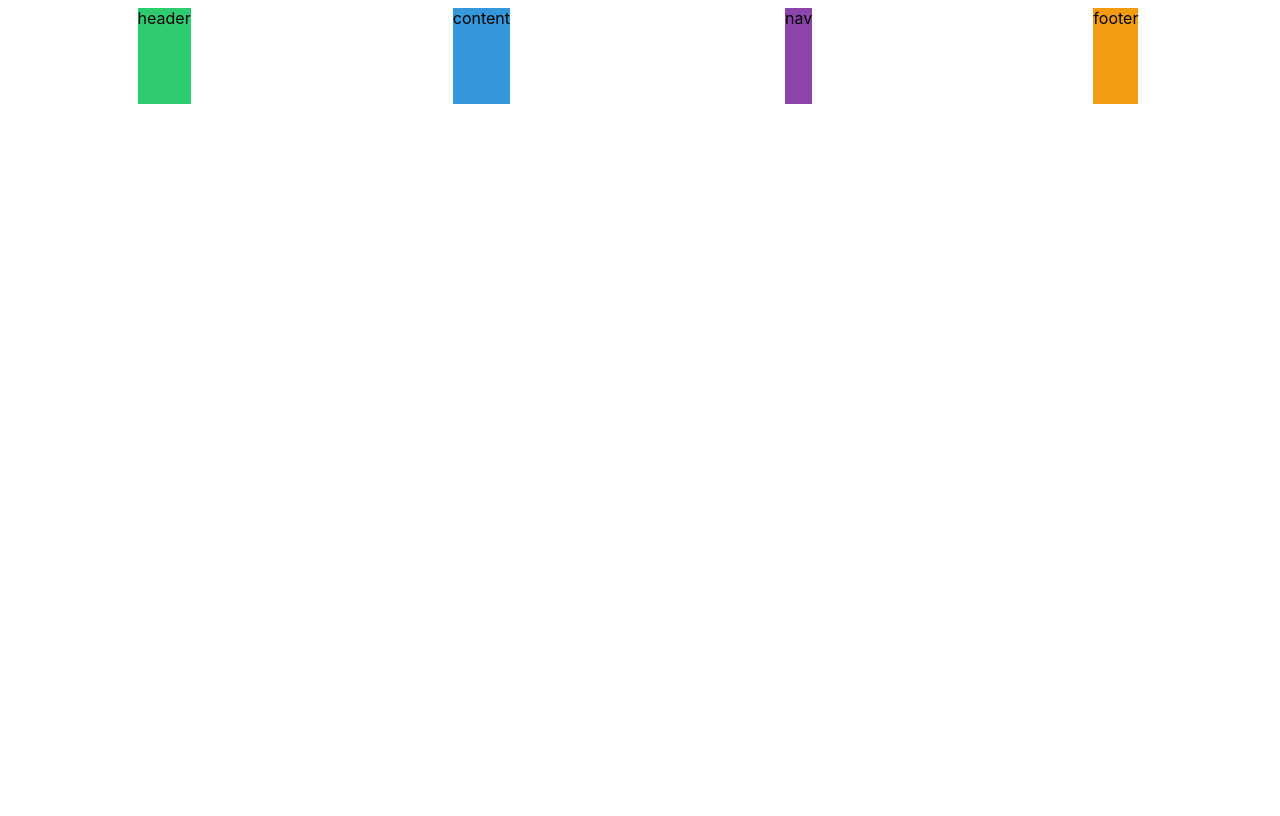
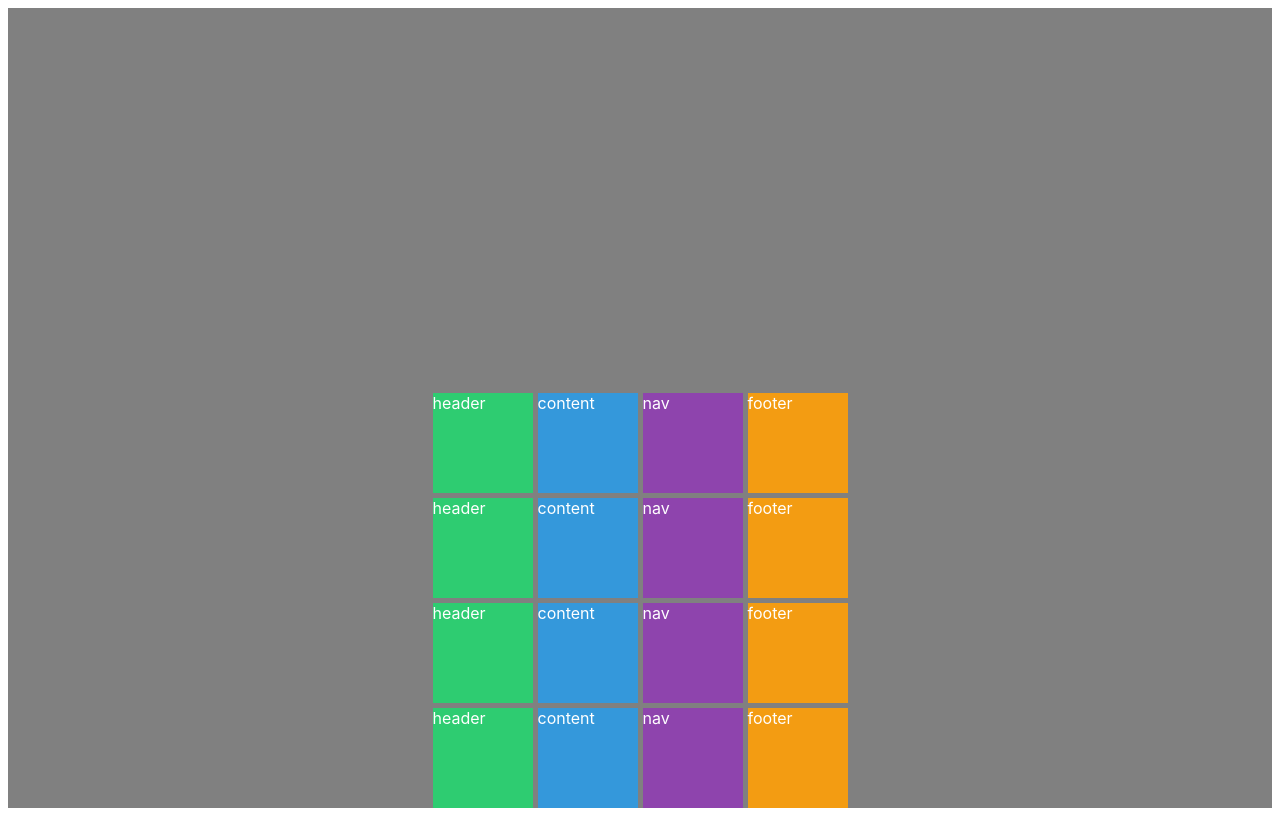
Before and after one commit to comographer/scss-masterclass, a plain HTML site: page index.html in a window 1280 px wide. Drawn offline with Linux system fonts and the light colour scheme.

Commit message:
2.9 Place Content

```diff
--- a/grid.css
+++ b/grid.css
@@ -4,12 +4,15 @@ body {
 }
 
 .grid {
+  background: gray;
+  color: white;
   display: grid;
   gap: 5px;
-  height: 50vh;
-  grid-template-columns: repeat(4, 1fr);
-  grid-template-rows: repeat(4, 1fr);
-  place-items: stretch center;
+  height: 100vh;
+  grid-template-columns: repeat(4, 100px);
+  grid-template-rows: repeat(4, 100px);
+  justify-content: space-evenly;
+  place-content: end center;
 }
 
 .header {
@@ -92,3 +95,9 @@ You can use different values to place items differently within grid cells;
 stretch will not work when the children have height and/or width;
 Shortcut for combining these two is place-items;
 */
+
+/* 2.9 Place Content
+Unlike justify-items & align-items, justify-content & align-content moves the grid itself;
+justify-content aligns columns and align-content aligns rows;
+Of course there is place-content which takes both align-content and justify-content;
+*/
--- a/index.html
+++ b/index.html
@@ -12,6 +12,18 @@
       <div class="content">content</div>
       <div class="nav">nav</div>
       <div class="footer">footer</div>
+      <div class="header">header</div>
+      <div class="content">content</div>
+      <div class="nav">nav</div>
+      <div class="footer">footer</div>
+      <div class="header">header</div>
+      <div class="content">content</div>
+      <div class="nav">nav</div>
+      <div class="footer">footer</div>
+      <div class="header">header</div>
+      <div class="content">content</div>
+      <div class="nav">nav</div>
+      <div class="footer">footer</div>
     </div>
   </body>
 </html>
```
